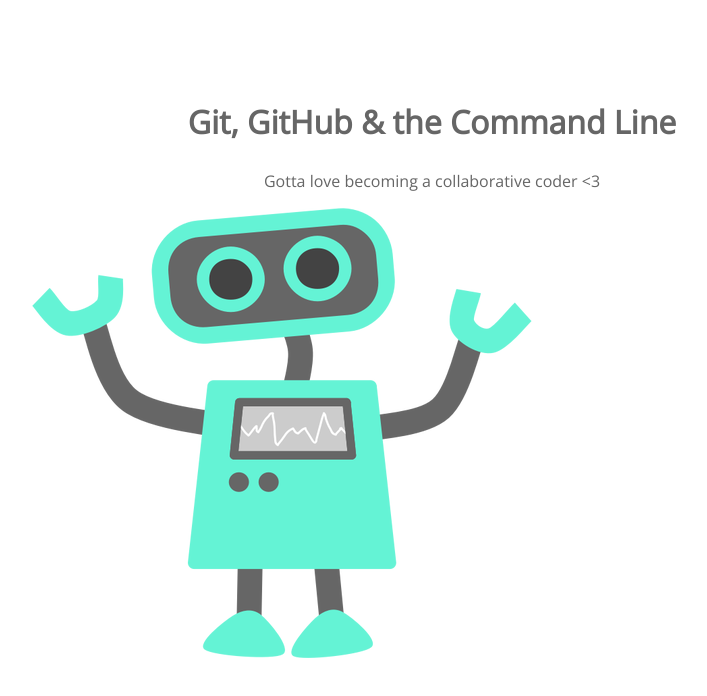
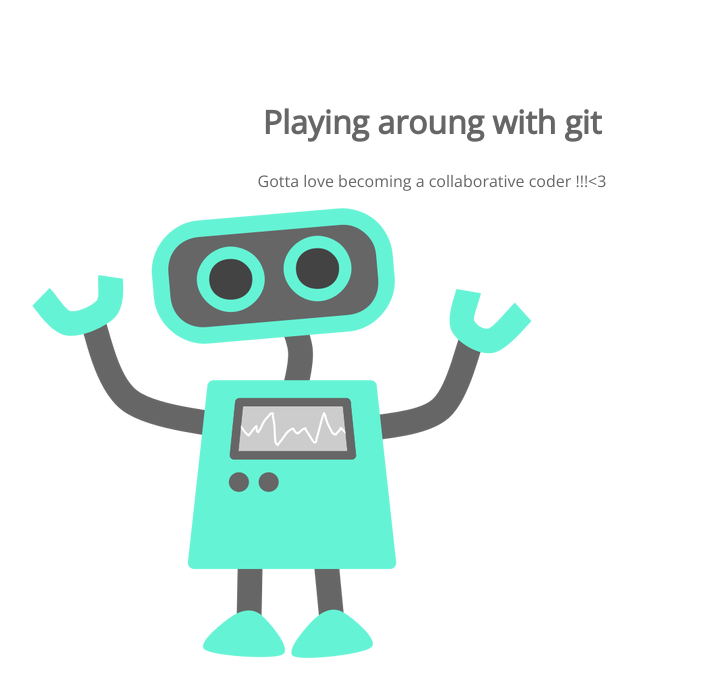
Before and after one commit to KevSB/105-project, a plain HTML site: page index.html in a window 1280 px wide. Shown: the whole page, without its empty margins (208-915 px from the left). Drawn offline with nearby package versions, Linux system fonts and the light colour scheme.

Commit message:
changes to h1 and p

```diff
--- a/index.html
+++ b/index.html
@@ -8,8 +8,8 @@
 </head>
 <body>
 	<section>
-		<h1>Git, GitHub & the Command Line</h1>
-		<p>Gotta love becoming a collaborative coder <3</p>
+		<h1>Playing aroung with git</h1>
+		<p>Gotta love becoming a collaborative coder !!!<3</p>
 		<img src="img/happy-blue-robot.png">
 	</section>
 </body>
```
